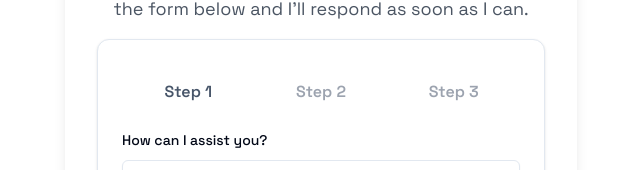
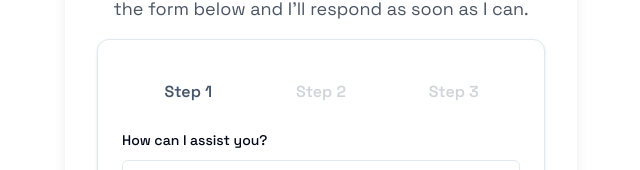
Before and after one commit to rgcsekaraa/crg-portfolio, a Next.js app: page /contact in a window 1280 px wide. Shown: the part 231-401 px from the top of the page, without its empty margins (319-959 px from the left). Built offline with nearby package versions, Linux system fonts and the light colour scheme.

Commit message:
colour fix

```diff
--- a/components/contact-form.tsx
+++ b/components/contact-form.tsx
@@ -152,7 +152,7 @@ export default function Component() {
               <div
                 key={i}
                 className={`w-1/3 text-center font-semibold ${
-                  i === step ? 'text-slate-600' : 'text-gray-400'
+                  i === step ? 'text-slate-600 dark:text-slate-100' : 'text-gray-300 dark:text-slate-600'
                 }`}
               >
                 Step {i}
```
